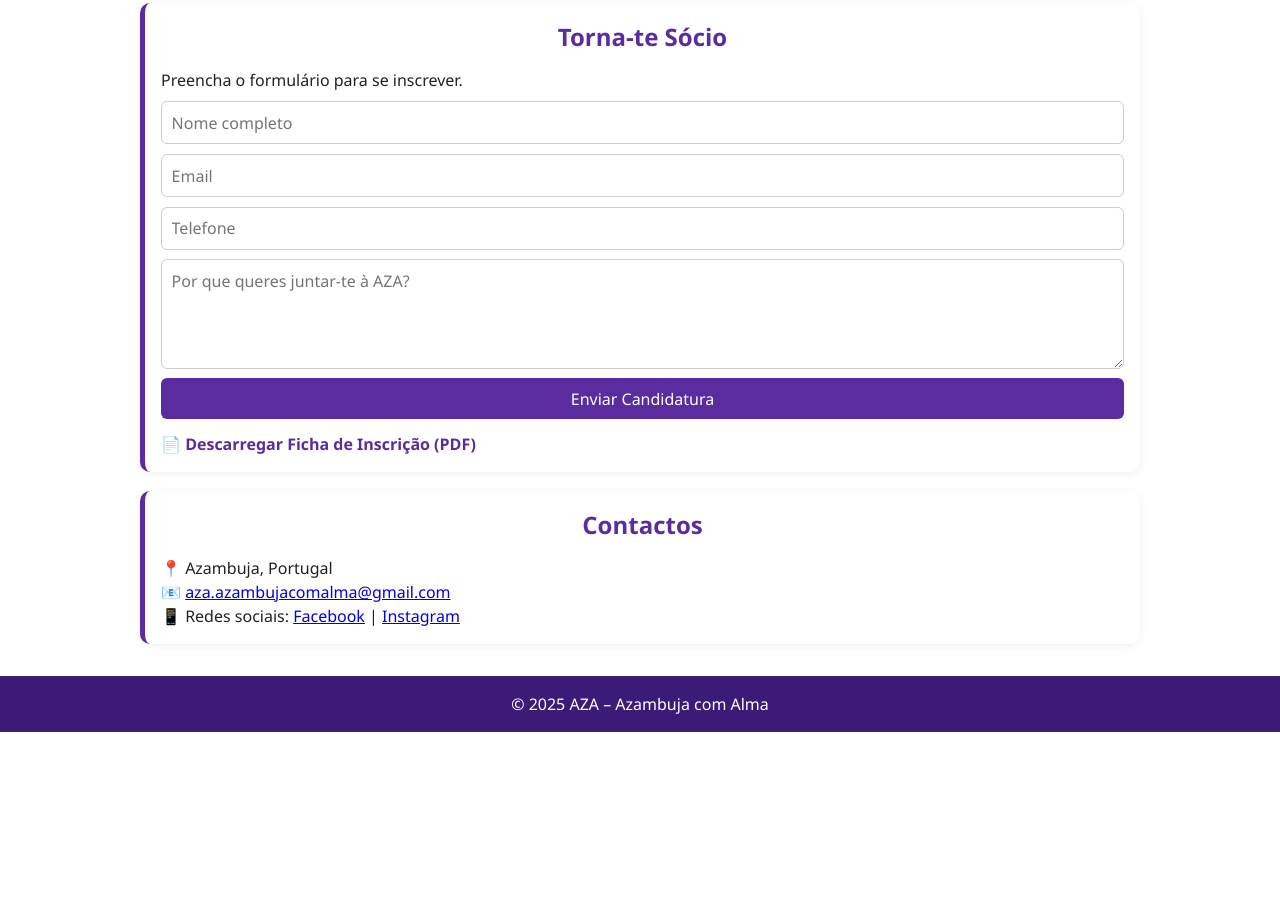
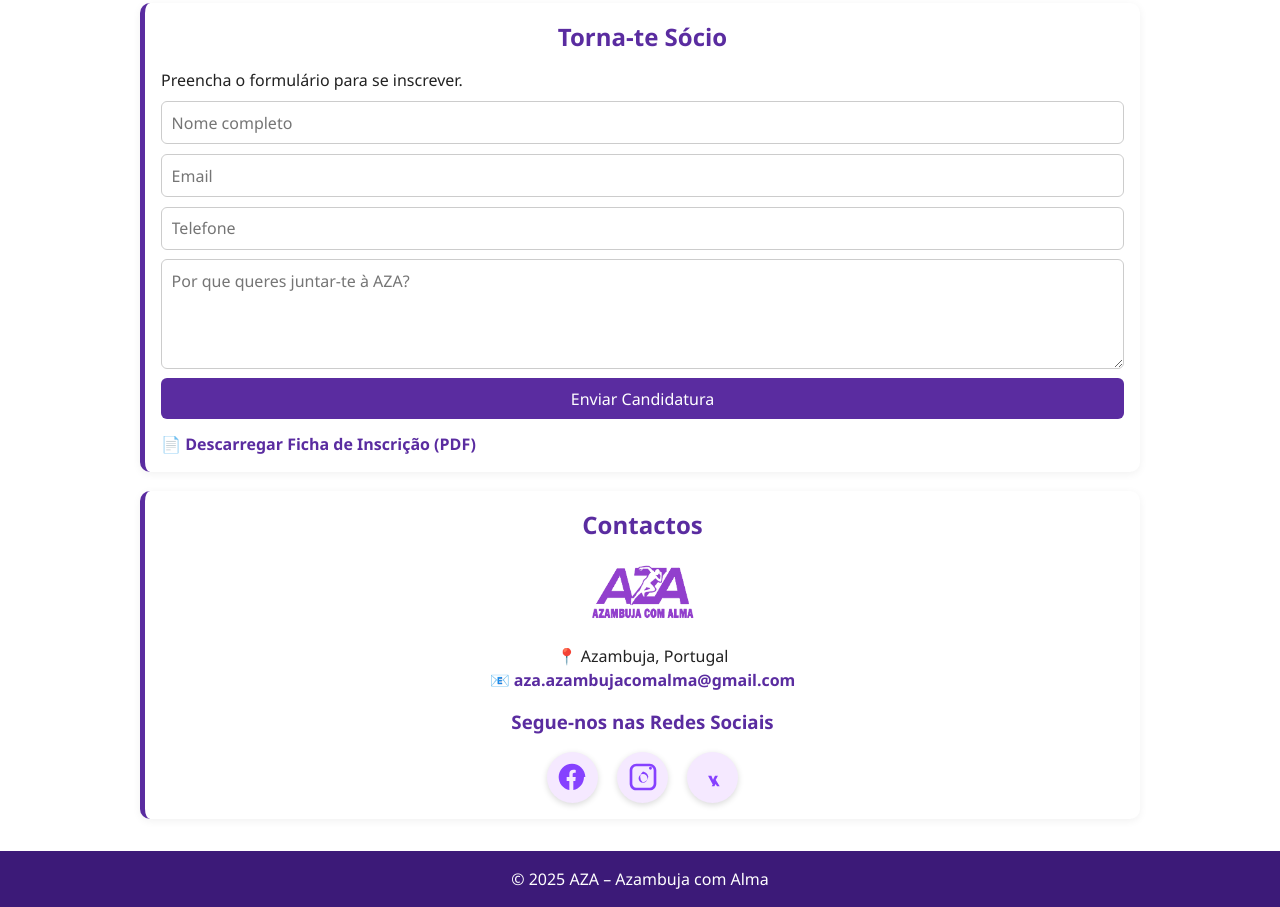
Before and after one commit to jsantos173-source/aza-azambujacomalma, a plain HTML site: page index.html in a window 1280 px wide. Shown: the part 1699-2606 px from the top of the page. Before the commit the page ends 2431 px from the top, so only its background shows below. Drawn offline with Linux system fonts and the light colour scheme.

Commit message:
Add files via upload

```diff
--- a/index.html
+++ b/index.html
@@ -54,6 +54,40 @@
     @media (max-width:600px){
       header h1{font-size:1.2rem}
     }
+/* --- Redes Sociais --- */
+.redes-sociais {
+  margin-top: 1rem;
+  display: flex;
+  justify-content: center;
+  gap: 1.2rem;
+}
+
+.redes-sociais a {
+  display: inline-block;
+  background: #f5e9ff;
+  padding: 0.6rem;
+  border-radius: 50%;
+  box-shadow: 0 2px 6px rgba(0,0,0,0.15);
+  transition: all 0.3s ease;
+}
+
+.redes-sociais a:hover {
+  background: #5a2ca0;
+  transform: translateY(-3px) scale(1.1);
+}
+
+.redes-sociais a img {
+  width: 32px;
+  height: 32px;
+  display: block;
+  filter: brightness(0) saturate(100%) invert(25%) sepia(90%) saturate(2000%) hue-rotate(250deg);
+  transition: filter 0.3s ease;
+}
+
+.redes-sociais a:hover img {
+  filter: brightness(0) invert(1);
+}
+
   </style>
 </head>
 <body>
@@ -142,11 +176,26 @@
     <p style="margin-top:.8rem"><a href="Ficha_Inscricao_AZA.pdf" class="inline" download>📄 Descarregar Ficha de Inscrição (PDF)</a></p>
   </section>
 
-  <section id="contactos" class="card">
-    <h2>Contactos</h2>
-    <p>📍 Azambuja, Portugal<br>📧 <a href="mailto:az.azambujacomalma@gmail.com">aza.azambujacomalma@gmail.com</a></p>
-    <p>📱 Redes sociais: <a href="#">Facebook</a> | <a href="#">Instagram</a></p>
-  </section>
+  <section id="contactos" class="card" style="text-align:center;">
+  <h2>Contactos</h2>
+  <img src="LOGO1.jpg" alt="Logótipo AZA" style="width:120px;margin:0.5rem auto 1rem;display:block;" />
+  <p>📍 Azambuja, Portugal</p>
+  <p>📧 <a href="mailto:aza.azambujacomalma@gmail.com" class="inline">aza.azambujacomalma@gmail.com</a></p>
+
+  <h3 style="margin-top:1rem;color:#5a2ca0;">Segue-nos nas Redes Sociais</h3>
+  <div class="redes-sociais">
+    <a href="https://www.facebook.com/azambujacomalma" target="_blank" aria-label="Facebook AZA">
+      <img src="imagens/facebook.svg" alt="Facebook" />
+    </a>
+    <a href="https://www.instagram.com/azambujacomalma" target="_blank" aria-label="Instagram AZA">
+      <img src="imagens/instagram.svg" alt="Instagram" />
+    </a>
+    <a href="https://www.strava.com/clubs/azambuja" target="_blank" aria-label="Strava AZA">
+      <img src="imagens/strava.svg" alt="Strava" />
+    </a>
+  </div>
+</section>
+
 
   <footer>
     <p>&copy; 2025 AZA – Azambuja com Alma</p>
```
Also changed, not shown: LOGO1.jpg (added), 1 other file.
